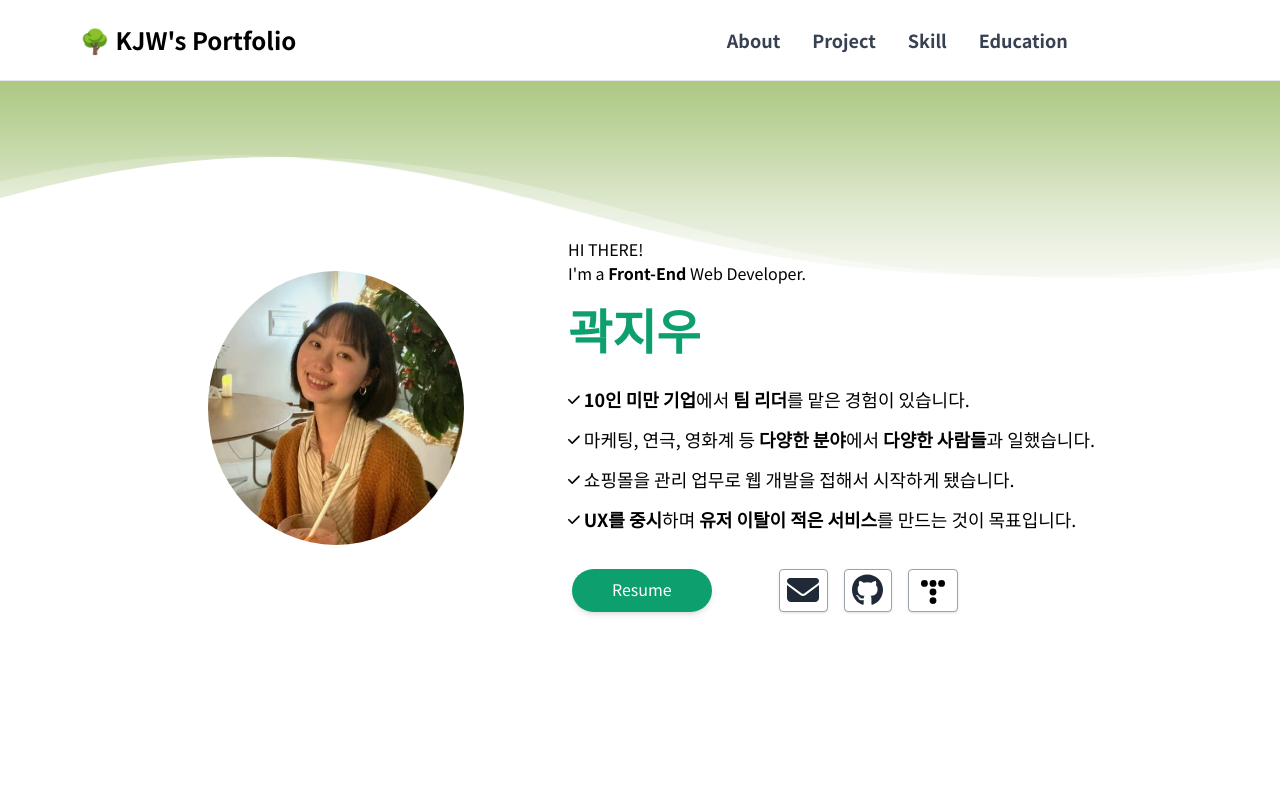
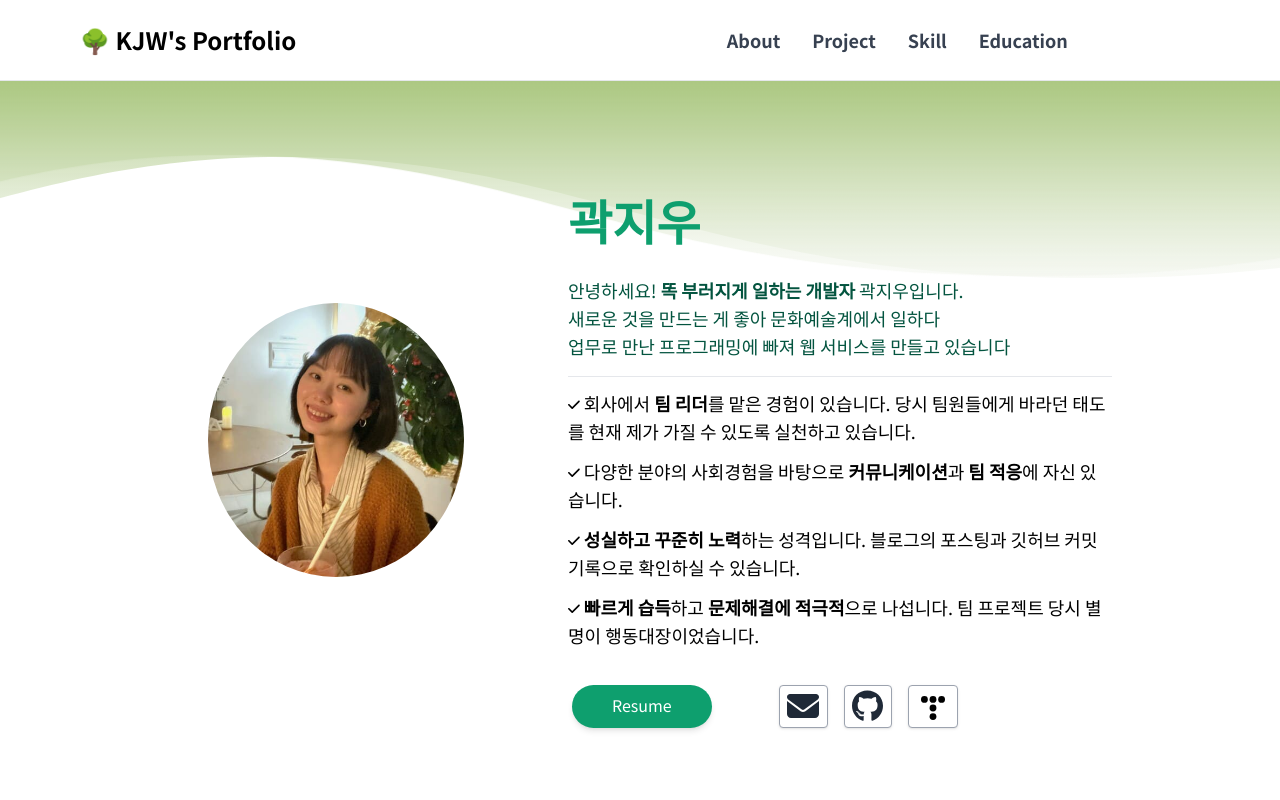
Before and after one commit to jiwoo84/portfolio, a Next.js app: page / in a window 1280 px wide. Shown: the top 800 px of the page. Built offline with nearby package versions, Linux system fonts and the light colour scheme.

Commit message:
[fix] About 레이아웃 및 내용 변경

```diff
--- a/public/readme.ts
+++ b/public/readme.ts
@@ -36,13 +36,27 @@ https://kwjportfolio.vercel.app/
 
 ### ✅ 성능 최적화
 
-성능 최적화를 위해 이미 최적화, 웹 접근성 향상, 불필요한 js 코드 제거를 진행했습니다.
+성능 최적화를 위해 이미지 최적화, 웹 접근성 향상, 불필요한 js 코드 제거를 진행했습니다.
 
 그 결과 퍼포먼스 점수 49점을 92점으로, 접근성 점수를 79점에서 86점으로 상승시킬 수 있었습니다.
 
 또한 초기 렌더링 속도를 50% 감소시킬 수 있었습니다.
 
 - 포스팅: [웹 사이트 성능 측정 및 최적화 (with LightHouse)](https://jiwoo84.tistory.com/179)
+
+### ✅ Tailwind + Styled-component
+
+**스타일의 확장성과 유지보수**를 위해 Tailwind를 사용했고,
+
+이를 바탕으로 엘리먼트를 제공하는 프레임워크 flowbite를 같이 사용했습니다.
+
+하지만 가독성을 해치고 **리액트 컴포넌트 단위의 장점**이 사라지는 것 같아
+
+styled-component를 함께 결합한 tailwind-styled-component를 사용했습니다.
+
+그 결과 PostCSS를 적용하여 JS파일 안에서 스타일 관리를 하면서, 컴포넌트 단위의 설계도 가능했습니다.
+
+* 포스팅: [[Next.js] Tailwind-styled-components의 SSR 구현하기](https://jiwoo84.tistory.com/178)
 
 ### ✅ 반응형 웹 사이트
 
@@ -67,20 +81,6 @@ https://kwjportfolio.vercel.app/
 Next.js에서 권장하는 배포 툴인 vercel을 이용하여 배포했습니다.
 
 혼자 환경 세팅부터 배포까지 하며 서비스를 구현하는 한 사이클을 경험할 수 있었습니다.
-
-### ✅ Tailwind + Styled-component
-
-**스타일의 확장성과 유지보수**를 위해 Tailwind를 사용했고,
-
-이를 바탕으로 엘리먼트를 제공하는 프레임워크 flowbite를 같이 사용했습니다.
-
-하지만 가독성을 해치고 **리액트 컴포넌트 단위의 장점**이 사라지는 것 같아
-
-styled-component를 함께 결합한 tailwind-styled-component를 사용했습니다.
-
-그 결과 PostCSS를 적용하여 JS파일 안에서 스타일 관리를 하면서, 컴포넌트 단위의 설계도 가능했습니다.
-
-* 포스팅: [[Next.js] Tailwind-styled-components의 SSR 구현하기](https://jiwoo84.tistory.com/178)
 
 ### ✅ Next.js
 
@@ -142,9 +142,6 @@ export const nadoddam = `
 
 처음으로 React를 사용하여 프로젝트를 진행하며 컴포넌트 단위의 설계의 유용함을 느꼈습니다. 최대한 보일러 플레이트 코드 없이 컴포넌트를 재활용 가능하도록 했으며, 그 과정에서 코드의 **확장성과 유지보수성**에 대해 많이 고민할 수 있었습니다.
 
-프로젝트 진행중, **팀원이 페이지 구현을 포기하는 이슈**가 있었습니다. 자원해서 해당 페이지를 맡았고, 하루 만에 구현을 완료했습니다. 이렇게 적극적으로 소통하고 참여하다보니 14개 페이지 중 6개 페이지를 구현하면서 **최대로 기여**했습니다.
-타인의 코드를 읽는 것에 익숙해질 수 있었고, 많은 파트를 맡은만큼 배우는 것도 많아서 즐거웠습니다.
-
 ## 📌구현 파트 & 상세 설명
 
 ---
@@ -175,10 +172,7 @@ export const nadoddam = `
 - 사용자 편의성을 위해 다음 주소 API 사용
 - 데이터 전달 형태를 변경하여 API 호출 횟수를 50% 줄임
     - 포스팅: [[Javascript] formData로 이미지, 문자열 묶어서 전달하기](https://jiwoo84.tistory.com/159)
-- 팀원이 해결하지 못한 파트를 이어받아 하루만에 구현 완료함
-    - 마감이 얼마 남지 않은 상황이었지만, 많은 일을 할수록 많은 것을 배울 수 있다고 생각해서 자원함
-    - 페이지 url과 컴포넌트 관계부터 재구성, 4개의 파일을 해체하여 기능 구현 완료
-    - 팀원을 돕고 타인의 코드를 읽고 해석해보며 얻는 것이 많았음
+- [소스코드 보기](https://github.com/jiwoo84/Nado-ddam/blob/master/client/src/pages/EditFarm.jsx)
 
 ### **✅ 농장 예약 & 후기 관리**
 
@@ -264,17 +258,12 @@ export const hugging = `
 ---
 
 - **html에 DOM element를 추가하는 최선의 방법?**
-
     ⇒ 동일한 요소를 여러 개 추가한다면 createElement + DocumentFragment이 가장 좋은 방법
 
 - **장바구니 정보는 어디 저장하는게 적합할까?**
-
     ⇒ indexedDB가 localStorage보다 많은 양의 구조화된 데이터를 저장할 때 유용하기에 사용
 
 - **JS 파일을 type="module" 로 불러왔더니 함수가 호출되지 않는다?**
-
     ⇒ 모듈로 불러오면 해당 파일 만의 스코프가 생성되어 외부에서 접근할 수 없음
-
     - 포스팅: [[Javascript] 모듈로 설정된 파일의 변수는 전역 변수가 아니다!](https://jiwoo84.tistory.com/157)
-
 `;
--- a/src/component/About.tsx
+++ b/src/component/About.tsx
@@ -10,32 +10,29 @@ const About = () => {
     <Container>
       <Img src="/얼굴사진.jpg" alt="프로필사진" />
       <IntroduceContainer>
-        <Greeting>
-          <p>HI THERE!</p>
-          <p>
-            I&apos;m a <b>Front-End</b> Web Developer.
-          </p>
-        </Greeting>
         <Name>곽지우</Name>
+        <IntroduceComment>
+          <p>안녕하세요! <b>똑 부러지게 일하는 개발자</b> 곽지우입니다.</p>
+            <p>새로운 것을 만드는 게 좋아 문화예술계에서 일하다</p>
+            <p>업무로 만난 프로그래밍에 빠져 웹 서비스를 만들고 있습니다</p>
+          </IntroduceComment>
+          <Hr />
         <Description>
           <DescriptionList>
             <FontAwesomeIcon icon={faCheck} size="xs" />
-            &nbsp;<b>10인 미만 기업</b>에서 <b>팀 리더</b>를 맡은 경험이
-            있습니다.
+            &nbsp;회사에서 <b>팀 리더</b>를 맡은 경험이 있습니다. 당시 팀원들에게 바라던 태도를 현재 제가 가질 수 있도록 실천하고 있습니다.
           </DescriptionList>
           <DescriptionList>
             <FontAwesomeIcon icon={faCheck} size="xs" />
-            &nbsp;마케팅, 연극, 영화계 등 <b>다양한 분야</b>에서{" "}
-            <b>다양한 사람들</b>과 일했습니다.
+            &nbsp;다양한 분야의 사회경험을 바탕으로 <b>커뮤니케이션</b>과 <b>팀 적응</b>에 자신 있습니다.
           </DescriptionList>
           <DescriptionList>
             <FontAwesomeIcon icon={faCheck} size="xs" />
-            &nbsp;쇼핑몰을 관리 업무로 웹 개발을 접해서 시작하게 됐습니다.
+            &nbsp;<b>성실하고 꾸준히 노력</b>하는 성격입니다. 블로그의 포스팅과 깃허브 커밋기록으로 확인하실 수 있습니다.
           </DescriptionList>
           <DescriptionList>
             <FontAwesomeIcon icon={faCheck} size="xs" />
-            &nbsp;<b>UX를 중시</b>하며 <b>유저 이탈이 적은 서비스</b>를 만드는
-            것이 목표입니다.
+            &nbsp;<b>빠르게 습득</b>하고 <b>문제해결에 적극적</b>으로 나섭니다. 팀 프로젝트 당시 별명이 행동대장이었습니다.
           </DescriptionList>
         </Description>
         <Contact>
@@ -68,7 +65,7 @@ const About = () => {
 export default About;
 
 const Container = tw.div`
-  flex flex-col md:flex-row justify-center items-center mt-[7rem] md:mt-[0] px-[10%] py-[15rem] mb-10 h-[90vh] box-border
+  flex flex-col md:flex-row justify-center items-center mt-[12rem] md:mt-[2rem] lg:mt-[2rem] px-[10%] py-[15rem] mb-[8rem] md:mb-10 lg:mb-10 h-[90vh] box-border
 `;
 const Img = tw.img`
   rounded-[50%] w-[50%] md:w-[40%] lg:w-[25%] mb-5  md:ml-20 lg:ml-20 md:mb-16 lg:mb-16
@@ -76,11 +73,19 @@ const Img = tw.img`
 const IntroduceContainer = tw.div`
   flex flex-col w-[100%] md:p-10 lg:p-10 md:ml-16 lg:ml-16
 `;
-const Greeting = tw.h1``;
+const Greeting = tw.p`
+  text-base
+`;
 const Name = tw.p`
-  text-4xl md:text-5xl lg:text-5xl mt-2 mb-5 md:mt-5 lg:mt-5 md:mb-8 lg:mb-8 font-bold text-green-500 w-[100%]
+  text-4xl md:text-5xl lg:text-5xl mt-1 mb-5 md:mt-3 lg:mt-3 md:mb-8 lg:mb-8 font-bold text-green-500 w-[100%]
 `;
-const Description = tw.ol`
+const IntroduceComment = tw.div`
+  mb-3 md:mb-4 text-green-800 md:text-lg
+`
+const Hr = tw.hr`
+  mb-3
+`
+const Description = tw.ul`
   md:text-lg lg:text-lg mb-5
 `;
 const DescriptionList = tw.li`
--- a/src/component/Projects.tsx
+++ b/src/component/Projects.tsx
@@ -108,18 +108,18 @@ export const Projects = () => {
         title="Vanila JS 쇼핑몰"
         date="2022.10.31 ~ (2주)"
         features="회원가입 및 로그인, 장바구니, 일반 회원 주문/ 정보 관리, 관리자 주문/ 상품/ 카테고리 관리"
-        repository="https://github.com/jiwoo84/Nado-ddam"
+        repository="https://github.com/jiwoo84/Hugging"
         frontend="React, Javascript, Redux, Styled-components, SCSS"
         backend="Node.js express MySQL Sequelize"
         deployment="AWS"
-        posting="https://jiwoo84.tistory.com/155"
+        posting="https://jiwoo84.tistory.com/154"
         modalContentTxt={hugging}
       >
         <div>
           <b>자바스크립트의 기초를 다질 수 있었던 프로젝트</b>입니다. 데이터
           호출이 가장 많은 <Emphasis>관리자 페이지 전체</Emphasis>를
-          담당했습니다. <Spaces />
-          <Emphasis>백엔드 개발자와 협업</Emphasis>하는 과정에 대해 많이 배울 수
+          담당했고, <Emphasis>주문/ 상품/ 카테고리 CRUD</Emphasis>를 구현했습니다.<Spaces />
+          <Emphasis>백엔드 개발자와 협업</Emphasis>하는 방식에 대해 많이 배울 수
           있었습니다. 필요한 명세를 문서로 작성했고, 적극적으로 소통하여 모호한
           이슈를 만들지 않았습니다. <Spaces />
           유저의 편의성을 위해 <Emphasis>데이터 보존 처리</Emphasis>에 신경
```
Also changed, not shown: 1 other file (tests, documents, lock files or other folders).
